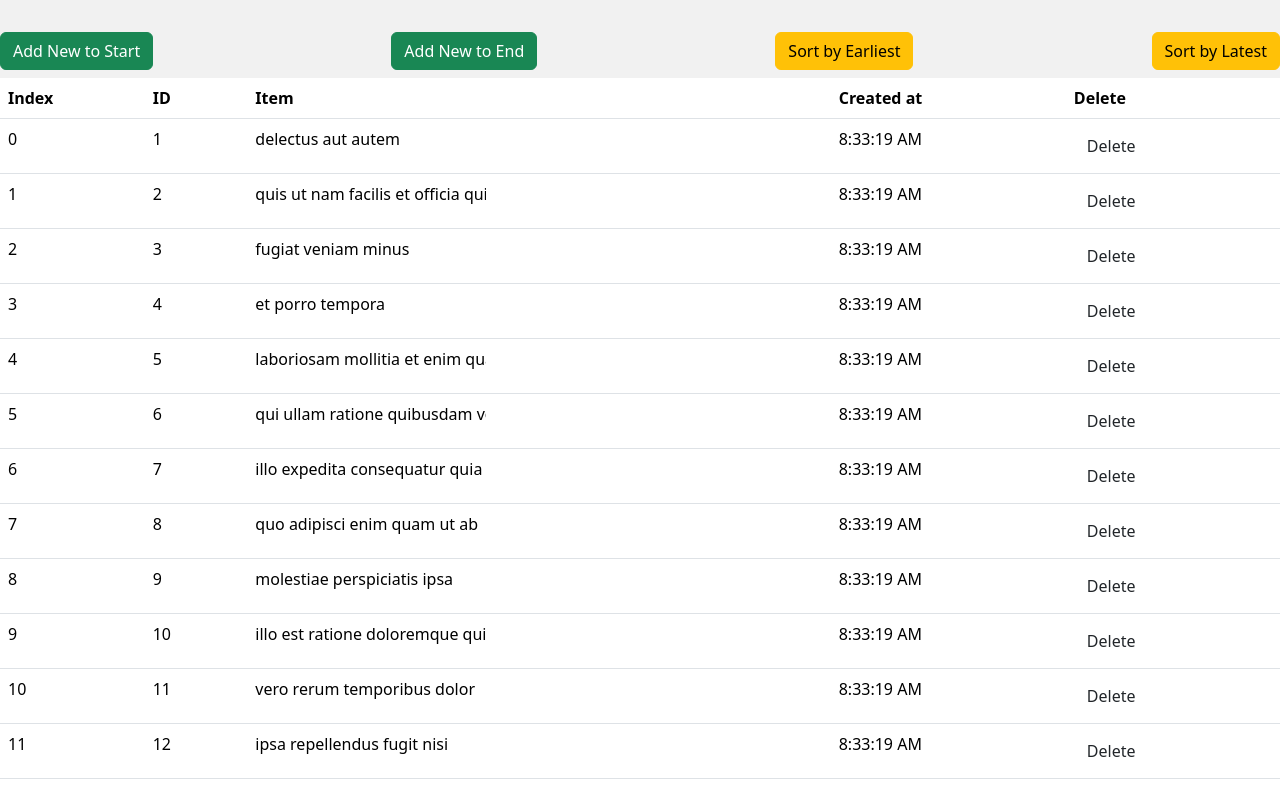
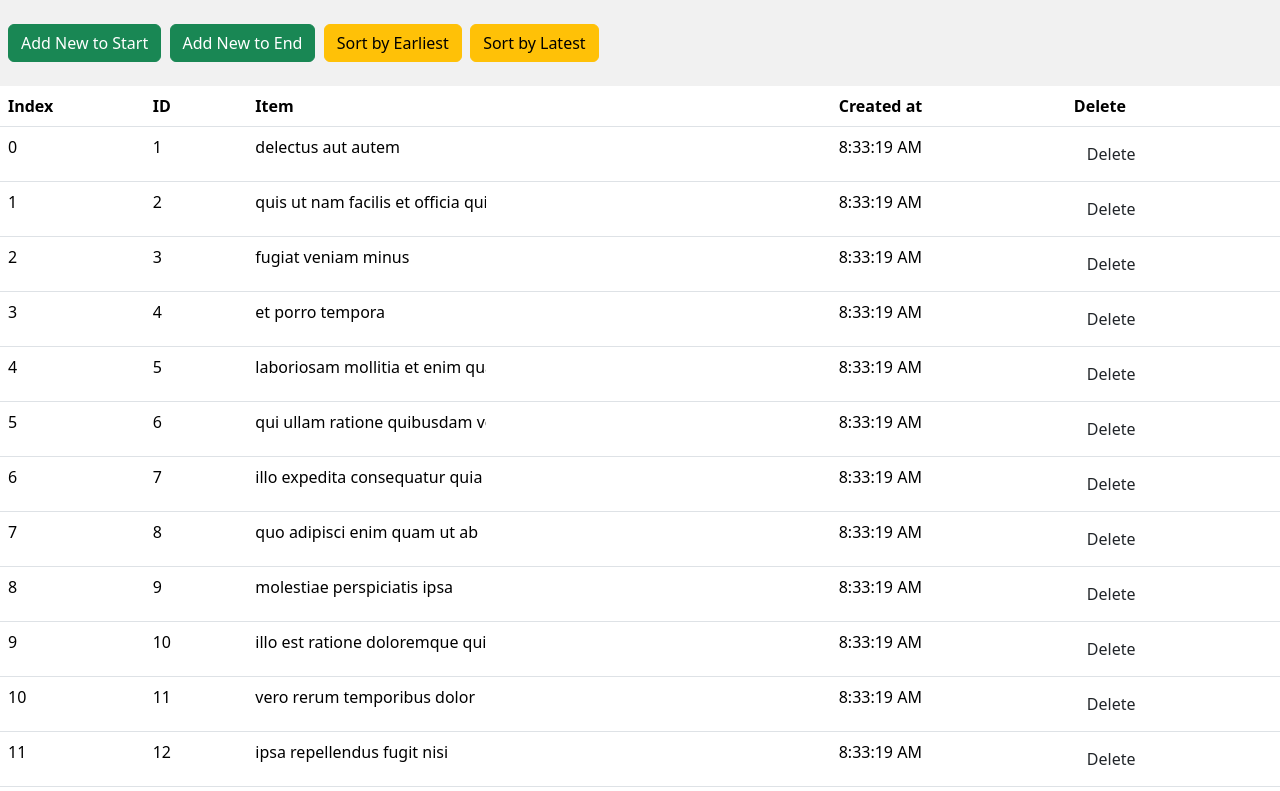
Before and after one commit to Phadoo131/react-tutorial-v2, a React (Create React App) app: page / in a window 1280 px wide. Shown: the top 791 px of the page. Built offline with nearby package versions, Linux system fonts and the light colour scheme; data requests are answered from the project's data file.

Commit message:
Refactor: change layout

```diff
--- a/src/components/TodoList.jsx
+++ b/src/components/TodoList.jsx
@@ -81,14 +81,23 @@ const ToDoList = () => {
   }
 
   return (
+  <>  <div className="bg-primary-content">
+        <br></br>
+      </div>
+    <nav className="bg-primary-content">
+    <div className="mx-auto max-w-7xl px-2 sm:px-6 lg:px-8">
+      <div className="relative flex h-16 items-center justify-between">
+        <div className="flex space-x-4">
+          <button onClick={addToStart} className="btn btn-success">Add New to Start</button>&nbsp;&nbsp;
+          <button onClick={addToEnd} className="btn btn-success">Add New to End</button>&nbsp;&nbsp;
+          <button onClick={sortByEarliest} className="btn btn-warning">Sort by Earliest</button>&nbsp;&nbsp;
+          <button onClick={sortByLatest} className="btn btn-warning">Sort by Latest</button>
+        </div>
+      </div>
+    </div>
+  </nav>
     <div className="bg-primary-content">
       <br />
-      <div className='navbar bg-neutral text-neutral-content'>
-        <button onClick={addToStart} className="btn btn-success">Add New to Start</button>
-        <button onClick={addToEnd} className="btn btn-success">Add New to End</button>
-        <button onClick={sortByEarliest} className="btn btn-warning">Sort by Earliest</button>
-        <button onClick={sortByLatest} className="btn btn-warning">Sort by Latest</button>
-      </div>
       <div class="overflow-x-auto">
         <table className="table table-zebra">
           <thead>
@@ -109,7 +118,7 @@ const ToDoList = () => {
           </tbody>
         </table>
       </div>
-    </div>
+    </div> </>
   );
 };
 
```
